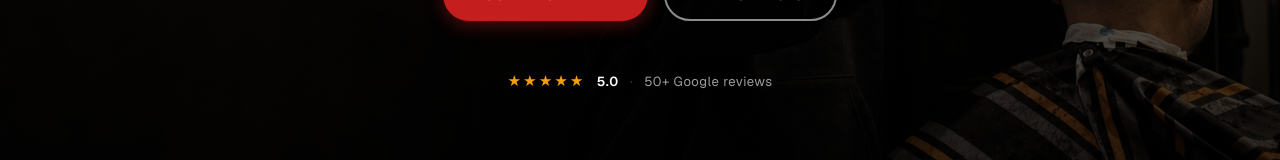
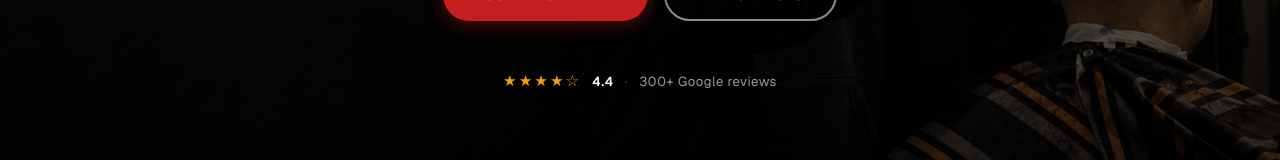
Before and after one commit to Harish3741/desi-cutz-glenwood, a Next.js app: page /desi-cutz-glenwood/ in a window 1280 px wide. Shown: the part 525-685 px from the top of the page. Built offline with nearby package versions, Linux system fonts and the light colour scheme.

Commit message:
Fix hero trust row: correct stars to 4.4 / 300+ reviews
https://claude.ai/code/session_01LacLR1dehmQeByxPJwAqeo

```diff
--- a/components/Hero.tsx
+++ b/components/Hero.tsx
@@ -73,10 +73,10 @@ export default function Hero() {
 
         {/* Trust row */}
         <div style={{ display: "inline-flex", alignItems: "center", gap: "0.7rem", color: "rgba(255,255,255,0.6)", fontSize: "0.82rem", letterSpacing: "0.04em" }}>
-          <span className="stars" style={{ fontSize: "0.95rem" }}>★★★★★</span>
-          <span style={{ color: "#ffffff", fontWeight: 600 }}>5.0</span>
+          <span className="stars" style={{ fontSize: "0.95rem" }}>★★★★☆</span>
+          <span style={{ color: "#ffffff", fontWeight: 600 }}>4.4</span>
           <span style={{ opacity: 0.4 }}>·</span>
-          <span>50+ Google reviews</span>
+          <span>300+ Google reviews</span>
         </div>
       </div>
 
```
